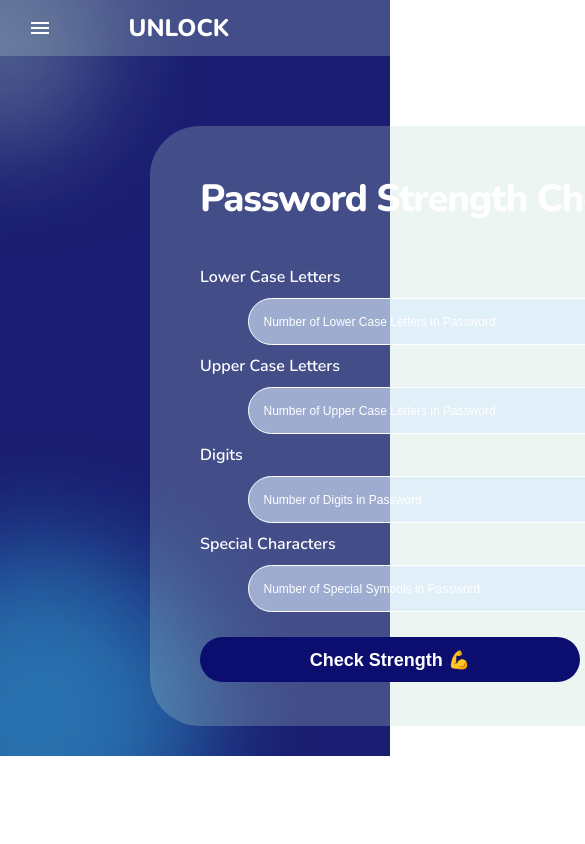
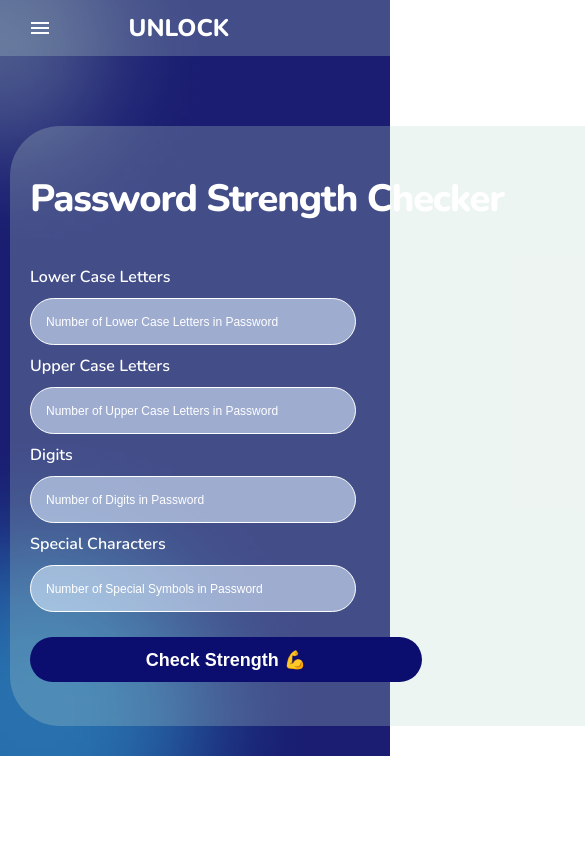
Before and after one commit to Kush-munot/Password-Strength-Checker, a React (Create React App) app: page / in a window 390 px wide. Shown: the top 844 px of the page, 585 px wide, since content can reach past the window. Built offline with nearby package versions, Linux system fonts and the light colour scheme.

Commit message:
Mobile version Started

```diff
--- a/src/Components/FormPage.jsx
+++ b/src/Components/FormPage.jsx
@@ -98,12 +98,21 @@ const FormPage = () => {
                     position: 'relative',
                     top: 70,
                     left: '15%',
-                    borderRadius: '50px'
+                    borderRadius: '50px',
+                    '@media (max-width:780px)': {
+                        height: '600px',
+                        position: 'relative',
+                        left: '1%',
+                    }
                 }}>
                     <Grid item md={9} xs={16} sx={{
                         height: '100%',
                         marginLeft: '50px',
                         marginTop: '40px',
+                        '@media (max-width:780px)': {
+                            marginLeft: '20px',
+                            marginTop: '40px',
+                        }
                     }}>
                         <Typography sx={{
                             width: '100%',
@@ -151,13 +160,13 @@ const FormPage = () => {
                     </Grid>
                     <Grid item md={6} xs={16} sx={{
                         height: '100%',
-                        width:'100%',
+                        width: '100%',
                     }}>
                         <Lottie options={defaultOptions}
                             height='70%'
                             width='100%'
                             style={{
-                                marginTop:'30%',
+                                marginTop: '30%',
                             }}
                         />
                     </Grid>
--- a/src/Components/Forms.css
+++ b/src/Components/Forms.css
@@ -55,8 +55,7 @@ input:invalid[focused="true"] ~ span{
 @media only screen and (max-width:780px){
     input{
         position: relative;
-        left: 5%;
-        width:80%;
+        width:30%;
     }
     .formInput{
         display: flex;
```
